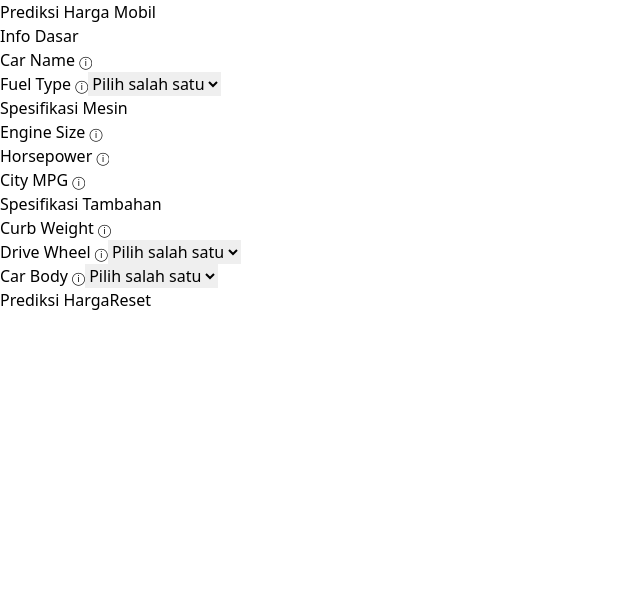
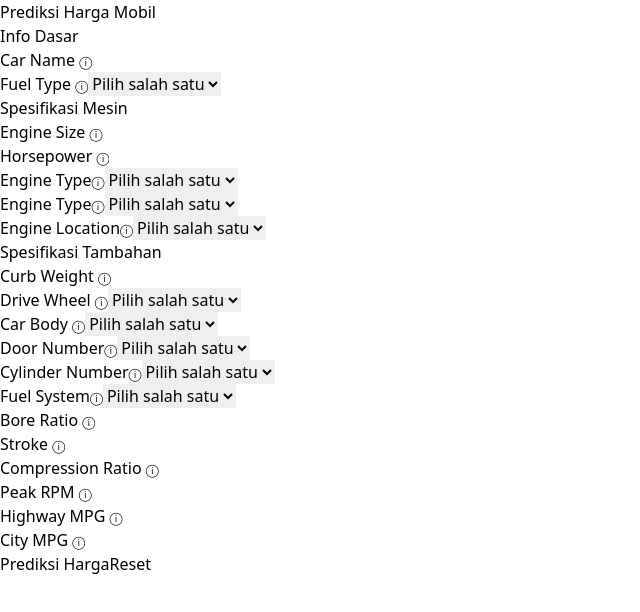
Before and after one commit to team-xx-capstone-deploycamp/frontend-service, a Vue app: page / in a window 1280 px wide. Shown: the top 612 px of the page, without its empty margins (0-640 px from the left). Built offline with nearby package versions, Linux system fonts and the light colour scheme.

Commit message:
Add the additionals form of predicted car price

```diff
--- a/src/components/CarPriceForm.vue
+++ b/src/components/CarPriceForm.vue
@@ -34,8 +34,34 @@
           <input v-model.number="form.horsepower" type="number" class="w-full border rounded px-3 py-2" required />
         </div>
         <div>
-          <label class="block font-medium">City MPG <span class="text-blue-500 cursor-help" title="Efisiensi BBM di kota">&#9432;</span></label>
-          <input v-model.number="form.citympg" type="number" class="w-full border rounded px-3 py-2" required />
+          <label class="block font-medium">Engine Type<span class="text-blue-500 cursor-help" title="Tipe mesin mobil">&#9432;</span></label>
+          <select v-model="form.enginetype" class="w-full border rounded px-3 py-2">
+            <option disabled value="">Pilih salah satu</option>
+            <option value="ohc">OHC</option>
+            <option value="ohcv">OHCV</option>
+            <option value="dohc">DOHC</option>
+            <option value="dohcv">DOHCV</option>
+            <option value="l">L</option>
+          </select>
+        </div>
+        <div>
+          <label class="block font-medium">Engine Type<span class="text-blue-500 cursor-help" title="Tipe mesin mobil">&#9432;</span></label>
+          <select v-model="form.enginetype" class="w-full border rounded px-3 py-2">
+            <option disabled value="">Pilih salah satu</option>
+            <option value="ohc">OHC</option>
+            <option value="ohcv">OHCV</option>
+            <option value="dohc">DOHC</option>
+            <option value="dohcv">DOHCV</option>
+            <option value="l">L</option>
+          </select>
+        </div>
+        <div>
+          <label class="block font-medium">Engine Location<span class="text-blue-500 cursor-help" title="Letak mesin utama mobil">&#9432;</span></label>
+          <select v-model="form.enginelocation" class="w-full border rounded px-3 py-2">
+            <option disabled value="">Pilih salah satu</option>
+            <option value="front">Depan</option>
+            <option value="rear">Belakang</option>
+          </select>
         </div>
       </div>
     </fieldset>
@@ -68,6 +94,62 @@
             <option value="hardtop">Hardtop</option>
           </select>
         </div>
+        <div>
+          <label class="block font-medium">Door Number<span class="text-blue-500 cursor-help" title="Jumlah pintu mobil">&#9432;</span></label>
+          <select v-model="form.drivewheel" class="w-full border rounded px-3 py-2">
+            <option disabled value="">Pilih salah satu</option>
+            <option value="two">Dua</option>
+            <option value="four">Empat</option>
+          </select>
+        </div>
+        <div>
+          <label class="block font-medium">Cylinder Number<span class="text-blue-500 cursor-help" title="Jumlah total silinder mesin mobil ">&#9432;</span></label>
+          <select v-model="form.cylindernumber" class="w-full border rounded px-3 py-2">
+            <option disabled value="">Pilih salah satu</option>
+            <option value="three">Three</option>
+            <option value="four">Four</option>
+            <option value="five">Five</option>
+            <option value="six">Six</option>
+            <option value="seven">Seven</option>
+            <option value="eight">Eight</option>
+            <option value="twelve">Twelve</option>
+          </select>
+        </div>
+        <div>
+          <label class="block font-medium">Fuel System<span class="text-blue-500 cursor-help" title="Letak mesin utama mobil">&#9432;</span></label>
+          <select v-model="form.fuelsystem" class="w-full border rounded px-3 py-2">
+            <option disabled value="">Pilih salah satu</option>
+            <option value="mpfi">MPFI</option>
+            <option value="mfi">MFI</option>
+            <option value="2bbi">2BBI</option>
+            <option value="idi">IDI</option>
+            <option value="1bbl">1BBL</option>
+          </select>
+        </div>
+        <div>
+          <label class="block font-medium">Bore Ratio <span class="text-blue-500 cursor-help" title="Perbandingan diameter silinder dengan panjang stroke.">&#9432;</span></label>
+          <input v-model.number="form.boreratio" type="number" class="w-full border rounded px-3 py-2" />
+        </div>
+        <div>
+          <label class="block font-medium">Stroke <span class="text-blue-500 cursor-help" title="Panjang langkah piston di dalam silinder.">&#9432;</span></label>
+          <input v-model.number="form.stroke" type="number" class="w-full border rounded px-3 py-2" />
+        </div>
+        <div>
+          <label class="block font-medium">Compression Ratio <span class="text-blue-500 cursor-help" title="Perbandingan volume silinder saat piston di bawah dan di atas.">&#9432;</span></label>
+          <input v-model.number="form.compressionratio" type="number" class="w-full border rounded px-3 py-2" />
+        </div>
+        <div>
+          <label class="block font-medium">Peak RPM <span class="text-blue-500 cursor-help" title="Putaran mesin maksimum saat menghasilkan tenaga puncak.">&#9432;</span></label>
+          <input v-model.number="form.peakrpm" type="number" class="w-full border rounded px-3 py-2" />
+        </div>
+        <div>
+          <label class="block font-medium">Highway MPG <span class="text-blue-500 cursor-help" title="Efisiensi bahan bakar di jalan tol, diukur dalam mil per galon (MPG).">&#9432;</span></label>
+          <input v-model.number="form.highwaympg" type="number" class="w-full border rounded px-3 py-2" />
+        </div>
+        <div>
+          <label class="block font-medium">City MPG <span class="text-blue-500 cursor-help" title="Efisiensi BBM di kota">&#9432;</span></label>
+          <input v-model.number="form.citympg" type="number" class="w-full border rounded px-3 py-2" required />
+        </div>
       </div>
     </fieldset>
 
@@ -97,6 +179,16 @@ export default {
         curbweight: null,
         drivewheel: '',
         carbody: '',
+        doornumber: '',
+        enginelocation: '',
+        enginetype: '',
+        cylindernumber: '',
+        fuelsystem: '',
+        boreratio: null,
+        stroke: null,
+        compressionratio: null,
+        peakrpm: null,
+        highwaympg: null,
       },
       predictedPrice: null,
     };
@@ -125,6 +217,16 @@ export default {
         curbweight: null,
         drivewheel: '',
         carbody: '',
+        doornumber: '',
+        enginelocation: '',
+        enginetype: '',
+        cylindernumber: '',
+        fuelsystem: '',
+        boreratio: null,
+        stroke: null,
+        compressionratio: null,
+        peakrpm: null,
+        highwaympg: null,
       };
       this.predictedPrice = null;
     },
```
